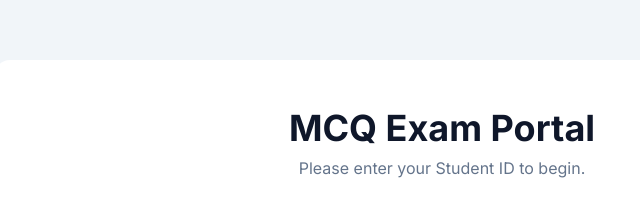
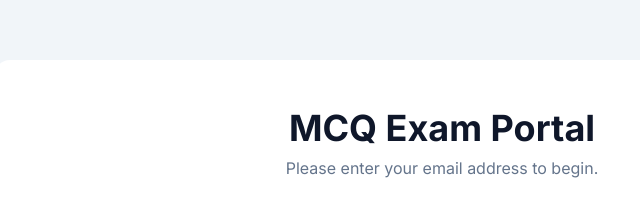
Before and after one commit to Sokan93/student-exam-portal, a plain HTML site: page index.html in a window 1280 px wide. Shown: the part 179-388 px from the top of the page, 198-838 px from the left. Drawn offline with nearby package versions, Linux system fonts and the light colour scheme; no server answers.

Commit message:
Update index.html

```diff
--- a/index.html
+++ b/index.html
@@ -38,7 +38,7 @@
         <div id="login-page">
             <div class="text-center">
                 <h1 class="text-3xl sm:text-4xl font-bold text-slate-900 mb-2">MCQ Exam Portal</h1>
-                <p class="text-slate-500 mb-8">Please enter your Student ID to begin.</p>
+                <p class="text-slate-500 mb-8">Please enter your email address to begin.</p>
             </div>
             <div class="max-w-sm mx-auto">
                 <input type="text" id="student-id" placeholder="Your Student ID" class="w-full px-4 py-3 border border-slate-300 rounded-lg focus:ring-2 focus:ring-indigo-500 focus:border-indigo-500 outline-none transition mb-4">
```
